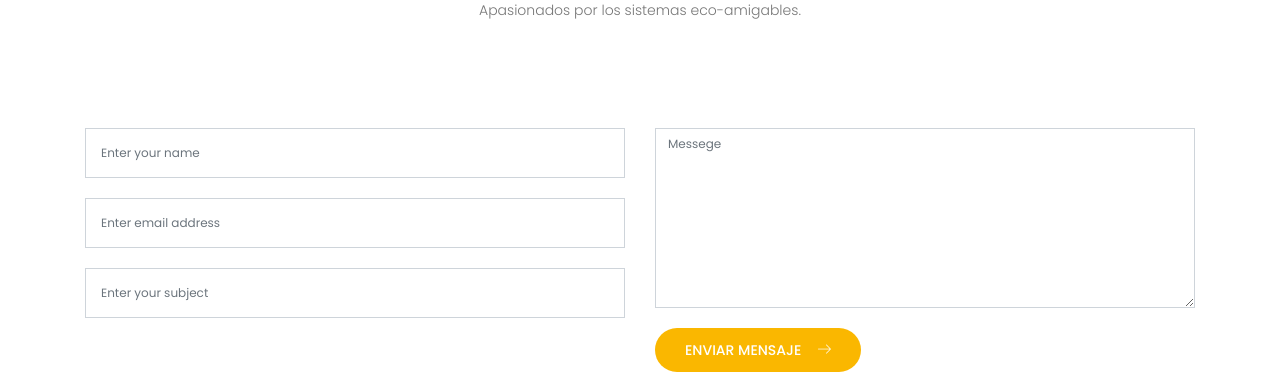
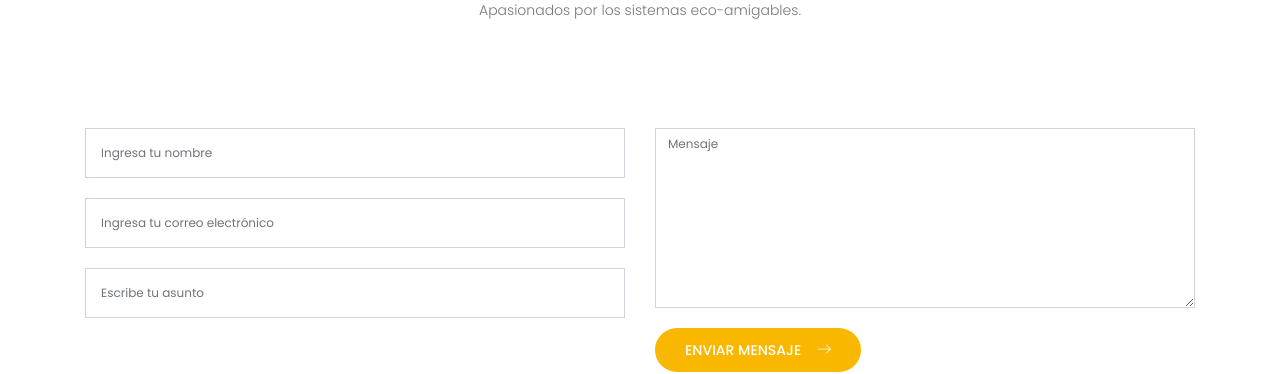
Before and after one commit to 3rconstrucciones/3rconstrucciones, a plain HTML site: page index.html in a window 1280 px wide. Shown: the part 4280-4654 px from the top of the page. Drawn offline with nearby package versions, Linux system fonts and the light colour scheme; some packages are replaced by stand-ins of ours.

Commit message:
11Commit traducir contacto

```diff
--- a/index.html
+++ b/index.html
@@ -374,14 +374,14 @@
             <form class="form-area mt-60" id="myForm" action="mail.php" method="post" class="contact-form text-right">
                 <div class="row">
                     <div class="col-lg-6 form-group">
-                        <input name="name" placeholder="Enter your name" onfocus="this.placeholder = ''" onblur="this.placeholder = 'Enter your name'" class="common-input mb-20 form-control" required="" type="text">
+                        <input name="name" placeholder="Ingresa tu nombre" onfocus="this.placeholder = ''" onblur="this.placeholder = 'Ingresa tu nombre'" class="common-input mb-20 form-control" required="" type="text">
 
-                        <input name="email" placeholder="Enter email address" pattern="[A-Za-z0-9._%+-]+@[A-Za-z0-9.-]+\.[A-Za-z]{1,63}$" onfocus="this.placeholder = ''" onblur="this.placeholder = 'Enter email address'" class="common-input mb-20 form-control" required="" type="email">
+                        <input name="email" placeholder="Ingresa tu correo electrónico" pattern="[A-Za-z0-9._%+-]+@[A-Za-z0-9.-]+\.[A-Za-z]{1,63}$" onfocus="this.placeholder = ''" onblur="this.placeholder = 'Ingresa tu correo electrónico'" class="common-input mb-20 form-control" required="" type="email">
 
-                        <input name="subject" placeholder="Enter your subject" onfocus="this.placeholder = ''" onblur="this.placeholder = 'Enter your subject'" class="common-input mb-20 form-control" required="" type="text">
+                        <input name="subject" placeholder="Escribe tu asunto" onfocus="this.placeholder = ''" onblur="this.placeholder = 'Escribe tu asunto'" class="common-input mb-20 form-control" required="" type="text">
                     </div>
                     <div class="col-lg-6 form-group">
-                        <textarea class="common-textarea mt-10 form-control" name="message" placeholder="Messege" onfocus="this.placeholder = ''" onblur="this.placeholder = 'Messege'" required=""></textarea>
+                        <textarea class="common-textarea mt-10 form-control" name="message" placeholder="Mensaje" onfocus="this.placeholder = ''" onblur="this.placeholder = 'Mensaje'" required=""></textarea>
                         <button class="primary-btn mt-20">Enviar mensaje<span class="lnr lnr-arrow-right"></span></button>
                         <div class="mt-10 alert-msg">
                         </div>
```
